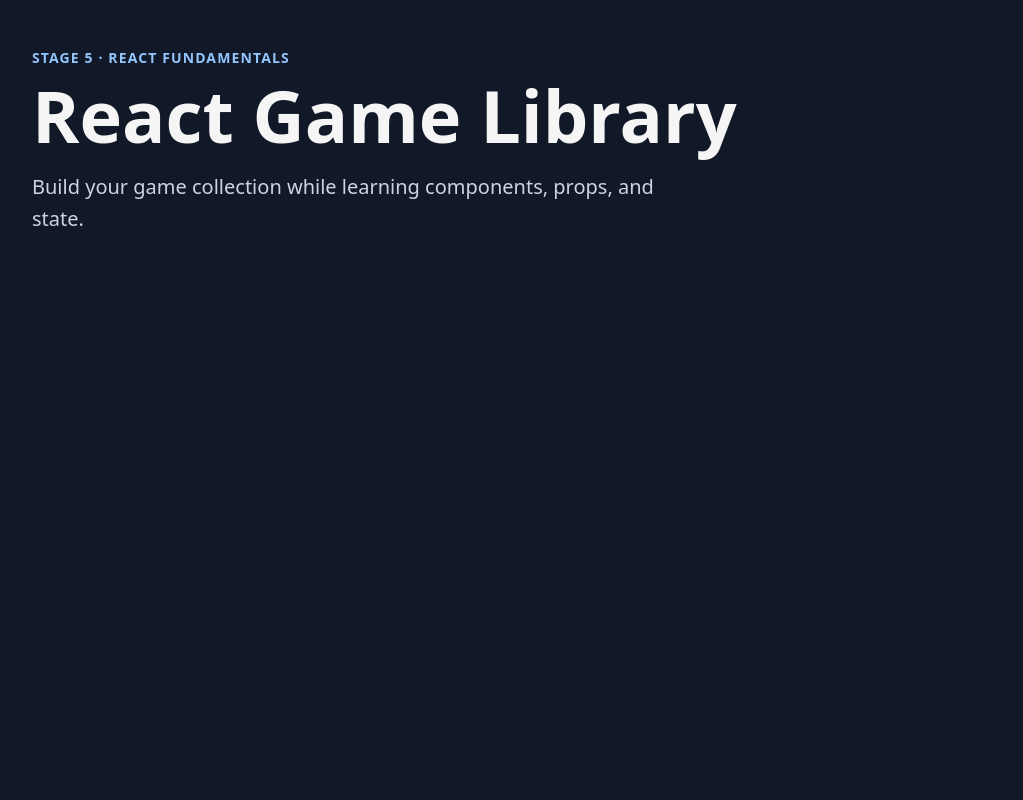
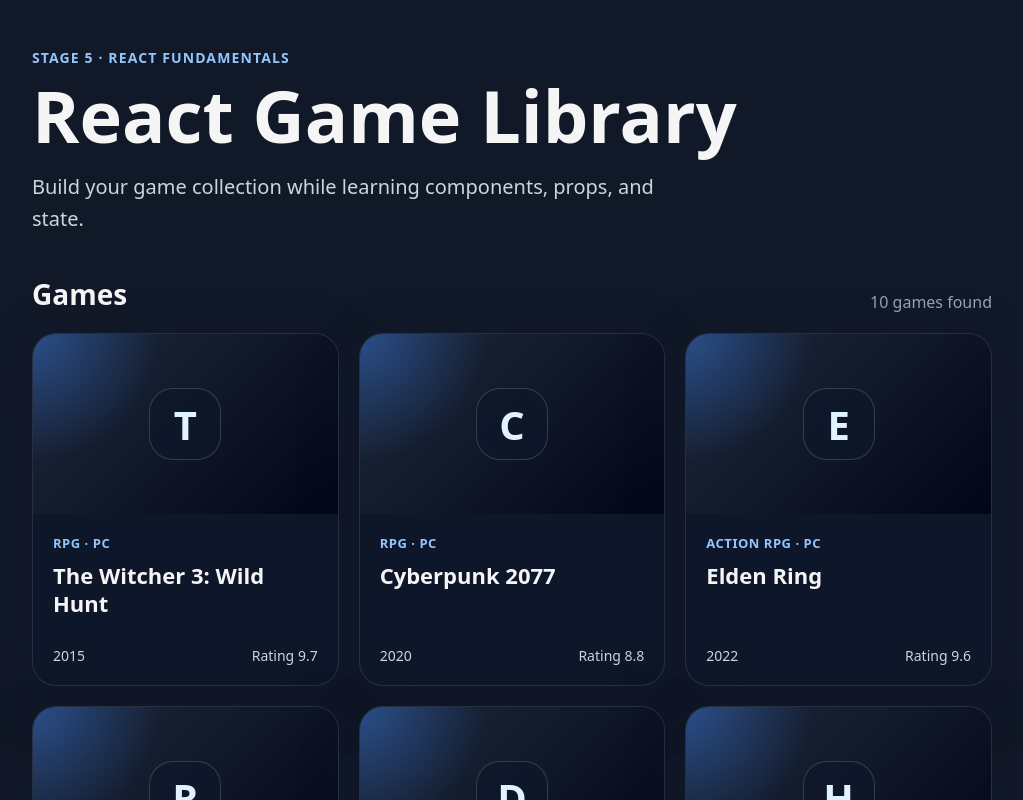
Before and after one commit to He8eco/frontend-workflow-lab, a React (Vite) app in the folder react-fundamentals/: page / in a window 1280 px wide. Shown: the top 800 px of the page, without its empty margins (128-1151 px from the left). Built offline with nearby package versions, Linux system fonts and the light colour scheme.

Commit message:
feat: render games list

```diff
--- a/react-fundamentals/src/App.css
+++ b/react-fundamentals/src/App.css
@@ -30,3 +30,95 @@
   font-size: 20px;
   line-height: 1.6;
 }
+
+.game-list-section {
+  max-width: 960px;
+  margin: 0 auto;
+}
+
+.game-list-section__header {
+  display: flex;
+  align-items: end;
+  justify-content: space-between;
+  gap: 24px;
+  margin-bottom: 20px;
+}
+
+.game-list-section__header h2 {
+  margin: 0;
+  font-size: 28px;
+}
+
+.game-list-section__header p {
+  margin: 0;
+  color: #94a3b8;
+}
+
+.game-list {
+  display: grid;
+  grid-template-columns: repeat(auto-fit, minmax(240px, 1fr));
+  gap: 20px;
+}
+
+.game-card {
+  overflow: hidden;
+  border: 1px solid rgba(148, 163, 184, 0.18);
+  border-radius: 24px;
+  background: rgba(15, 23, 42, 0.84);
+  box-shadow: 0 20px 60px rgba(15, 23, 42, 0.3);
+}
+
+.game-card__cover {
+  display: grid;
+  min-height: 180px;
+  place-items: center;
+  background:
+    radial-gradient(
+      circle at top left,
+      rgba(59, 130, 246, 0.42),
+      transparent 36%
+    ),
+    linear-gradient(135deg, #1e293b, #020617);
+}
+
+.game-card__cover span {
+  display: grid;
+  width: 72px;
+  height: 72px;
+  place-items: center;
+  border: 1px solid rgba(226, 232, 240, 0.18);
+  border-radius: 24px;
+  color: #e0f2fe;
+  font-size: 40px;
+  font-weight: 800;
+  background: rgba(15, 23, 42, 0.72);
+}
+
+.game-card__body {
+  padding: 20px;
+}
+
+.game-card__meta {
+  margin: 0 0 10px;
+  color: #93c5fd;
+  font-size: 13px;
+  font-weight: 700;
+  letter-spacing: 0.04em;
+  text-transform: uppercase;
+}
+
+.game-card__title {
+  min-height: 64px;
+  margin: 0;
+  font-size: 22px;
+  line-height: 1.25;
+}
+
+.game-card__details {
+  display: flex;
+  justify-content: space-between;
+  gap: 16px;
+  margin-top: 20px;
+  color: #cbd5e1;
+  font-size: 14px;
+}
--- a/react-fundamentals/src/App.jsx
+++ b/react-fundamentals/src/App.jsx
@@ -1,4 +1,5 @@
 import { Header } from './components/Header'
+import { GameList } from './components/GameList'
 import { games } from './data/games'
 import './App.css'
 
@@ -8,6 +9,7 @@
   return (
     <main className="app">
       <Header />
+      <GameList games={games}/>
     </main>
   )
 }
--- /dev/null
+++ b/react-fundamentals/src/components/GameCard.jsx
@@ -0,0 +1,22 @@
+export function GameCard({ game }) {
+  return (
+    <article className="game-card">
+      <div className="game-card__cover">
+        <span>{game.title.slice(0, 1)}</span>
+      </div>
+
+      <div className="game-card__body">
+        <p className="game-card__meta">
+          {game.genre} · {game.platform}
+        </p>
+
+        <h2 className="game-card__title">{game.title}</h2>
+
+        <div className="game-card__details">
+          <span>{game.year}</span>
+          <span>Rating {game.rating}</span>
+        </div>
+      </div>
+    </article>
+  )
+}
--- /dev/null
+++ b/react-fundamentals/src/components/GameList.jsx
@@ -0,0 +1,18 @@
+import { GameCard } from './GameCard'
+
+export function GameList({ games }) {
+  return (
+    <section className="game-list-section">
+      <div className="game-list-section__header">
+        <h2>Games</h2>
+        <p>{games.length} games found</p>
+      </div>
+
+      <div className="game-list">
+        {games.map((game) => (
+          <GameCard key={game.id} game={game} />
+        ))}
+      </div>
+    </section>
+  )
+}
```
Also changed, not shown: 2 other files (tests, documents, lock files or other folders).
